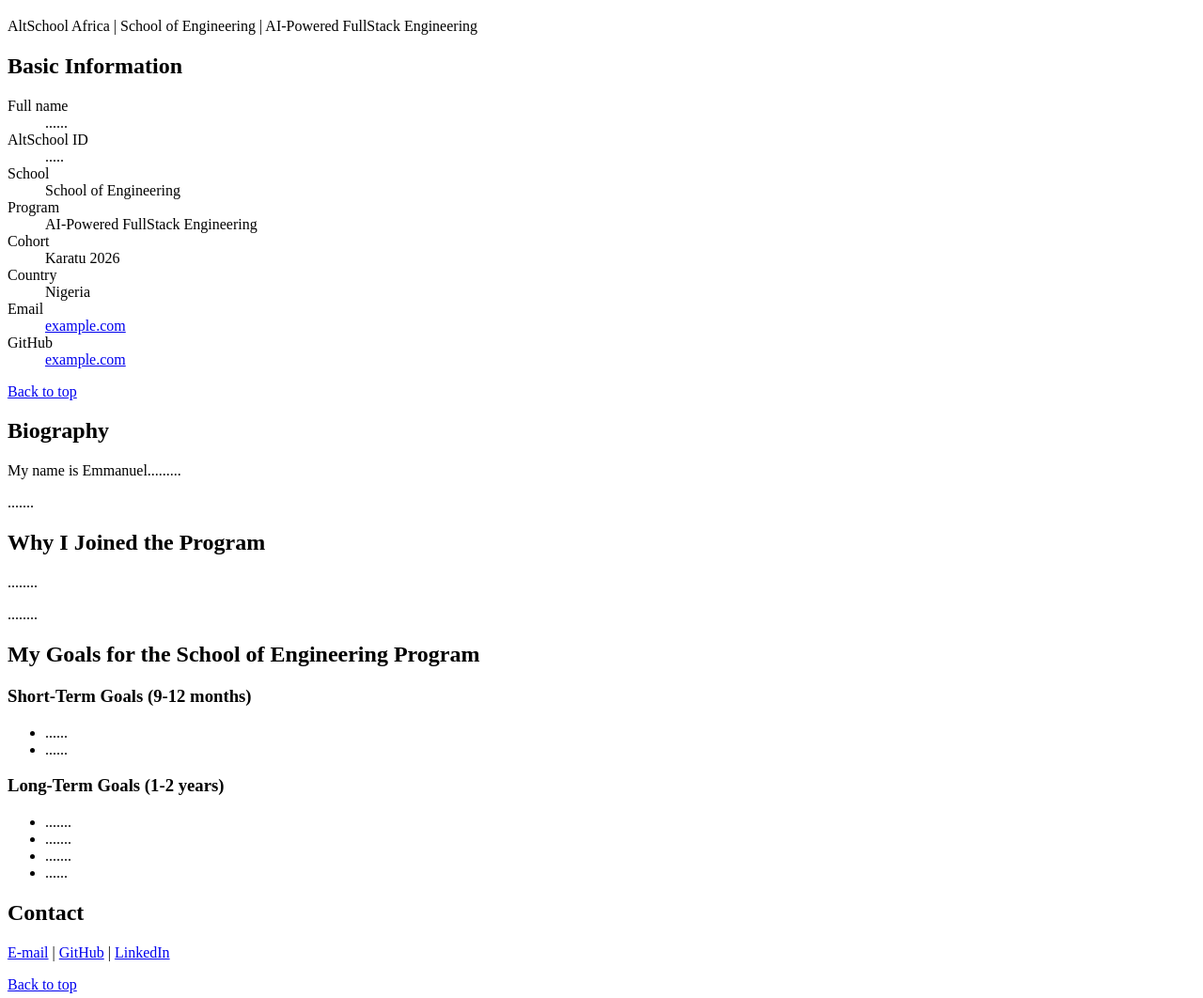
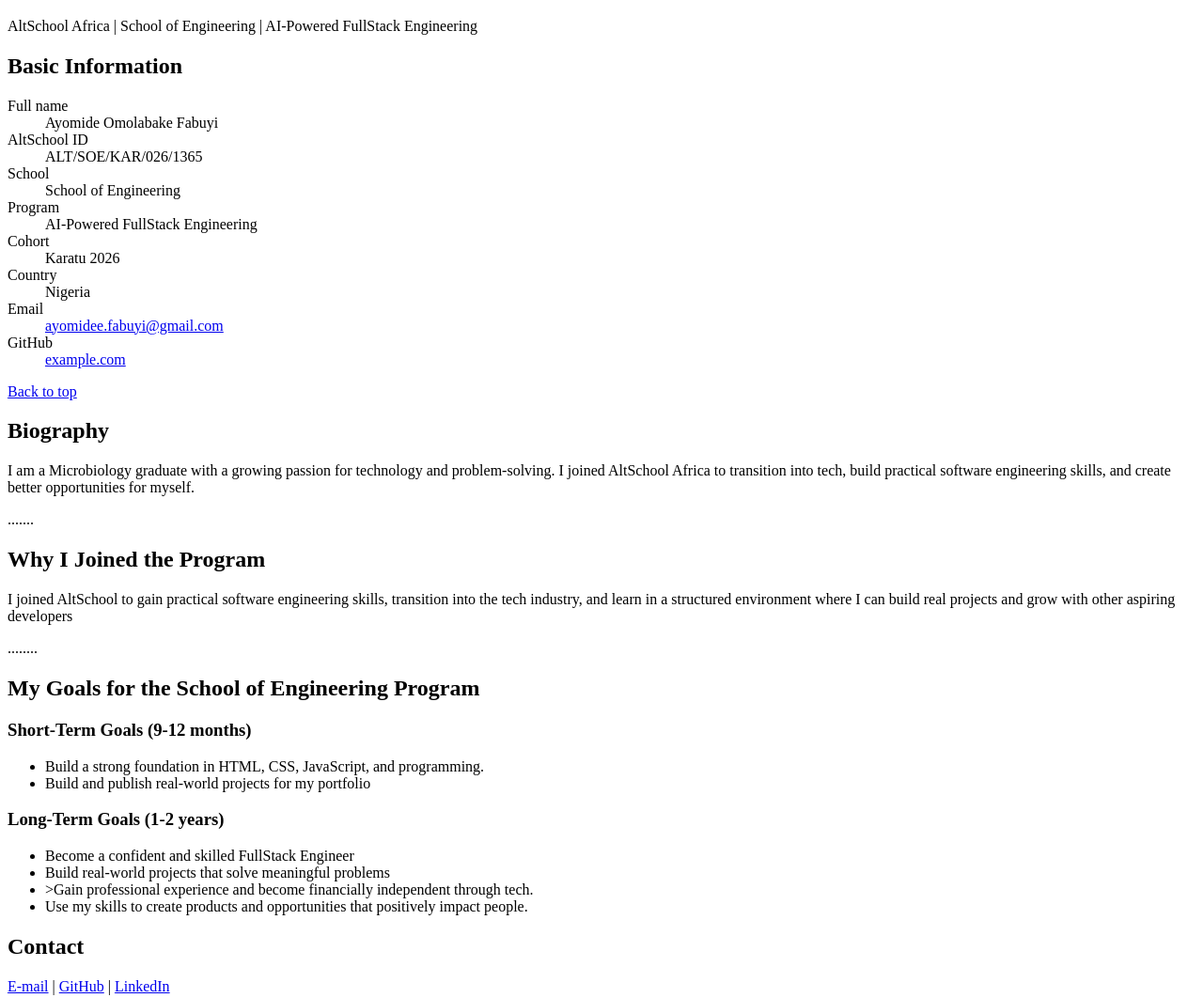
Before and after one commit to SweetandSaltydotcom/My-first-assesment, a plain HTML site: page index.html in a window 1280 px wide. Shown: the part 254-1316 px from the top of the page at 94% size. Drawn offline with Linux system fonts and the light colour scheme.

Commit message:
Revise profile details in index.html
Updated personal information and goals in the profile.

```diff
--- a/index.html
+++ b/index.html
@@ -47,10 +47,10 @@
             <h2 id="basic-info-heading">Basic Information</h2>
             <dl>
                 <dt>Full name</dt>
-                <dd>......</dd>
+                <dd>Ayomide Omolabake Fabuyi</dd>
 
                 <dt>AltSchool ID</dt>
-                <dd>.....</dd>
+                <dd>ALT/SOE/KAR/026/1365</dd>
 
                 <dt>School</dt>
                 <dd>School of Engineering</dd>
@@ -65,7 +65,7 @@
                 <dd>Nigeria</dd>
 
                 <dt>Email</dt>
-                <dd><a href="#">example.com</a></dd>
+                <dd><a href="#">ayomidee.fabuyi@gmail.com</a></dd>
 
                 <dt>GitHub</dt>
                 <dd><a href="#">example.com</a></dd>
@@ -77,7 +77,10 @@
             <h2 id="biography">Biography</h2>
 
             <p>
-                My name is Emmanuel.........
+        I am a Microbiology graduate with a growing passion for technology and
+        problem-solving. I joined AltSchool Africa to transition into tech,
+        build practical software engineering skills, and create better
+        opportunities for myself.
             </p>
 
             <p>
@@ -89,7 +92,9 @@
             <h2 id="why-i-joined">Why I Joined the Program</h2>
 
             <p>
-                ........
+      I joined AltSchool to gain practical software engineering skills,
+        transition into the tech industry, and learn in a structured environment
+        where I can build real projects and grow with other aspiring developers
             </p>
 
             <p>
@@ -102,16 +107,16 @@
 
             <h3>Short-Term Goals (9-12 months)</h3>
             <ul>
-                <li>......</li>
-                <li>......</li>
+                <li>Build a strong foundation in HTML, CSS, JavaScript, and programming.</li>
+                <li>Build and publish real-world projects for my portfolio</li>
             </ul>
 
             <h3>Long-Term Goals (1-2 years)</h3>
             <ul>
-                <li>.......</li>
-                <li>.......</li>
-                <li>.......</li>
-                <li>......</li>
+                <li>Become a confident and skilled FullStack Engineer</li>
+                <li>Build real-world projects that solve meaningful problems</li>
+                <li>>Gain professional experience and become financially independent through tech.</li>
+                <li>Use my skills to create products and opportunities that positively impact people.</li>
             </ul>
         </section>
 
```
